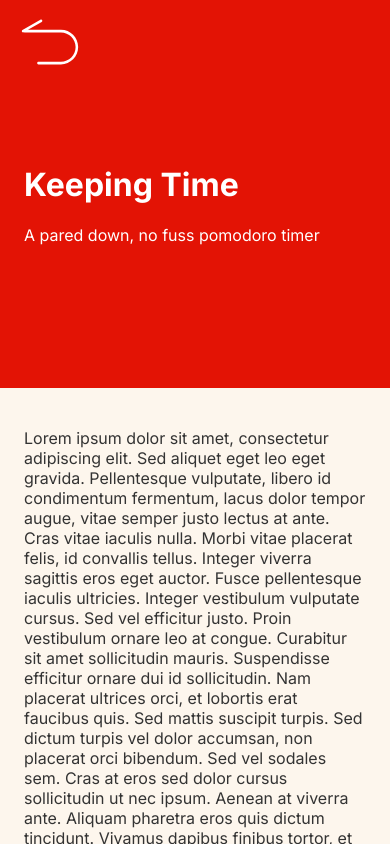
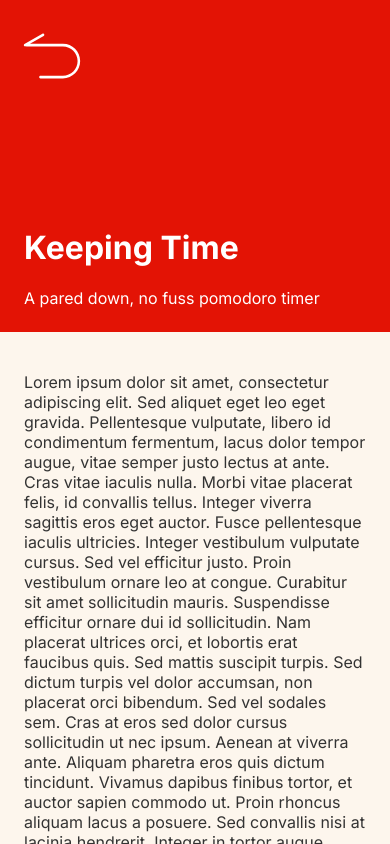
Before and after one commit to apratt957/2024portfolio, a Next.js app: page /keeping-time in a window 390 px wide. Built offline with nearby package versions, Linux system fonts and the light colour scheme.

Commit message:
style for work page

```diff
--- a/src/app/(work)/keeping-time/page.tsx
+++ b/src/app/(work)/keeping-time/page.tsx
@@ -19,16 +19,6 @@ export default function KeepingTime() {
   };
   return (
     <div className={styles.container}>
-      <motion.div
-        className={styles.back}
-        whileHover={{
-          scale: 1.1,
-          transition: { duration: 0.3 },
-        }}
-        onClick={handleBackButtonClick}
-      >
-        <Image src="/back.svg" alt="back" height={80} width={80} />
-      </motion.div>
       <header
         className={styles.workHeader}
         style={{
@@ -36,7 +26,17 @@ export default function KeepingTime() {
           color: "white",
         }}
       >
-        <h1>{currentProject.title}</h1>
+        <motion.div
+          className={styles.back}
+          whileHover={{
+            scale: 1.1,
+            transition: { duration: 0.3 },
+          }}
+          onClick={handleBackButtonClick}
+        >
+          <Image src="/back.svg" alt="back" height={80} width={80} />
+        </motion.div>
+        <h1 className={styles.headerTitle}>{currentProject.title}</h1>
         <div>{currentProject.description}</div>
       </header>
       <div className={styles.content}>
--- a/src/app/(work)/page.module.css
+++ b/src/app/(work)/page.module.css
@@ -35,5 +35,22 @@
 @media (max-width: 700px) {
   .container {
     flex-direction: column;
+    justify-content: unset;
+    overflow: scroll;
+  }
+
+  .headerTitle {
+    margin-top: 120px;
+  }
+
+  .content {
+    overflow: unset;
+  }
+
+  .back {
+    position: relative;
+    top: 0;
+    left: 0;
+    margin-left: -12px;
   }
 }
```
